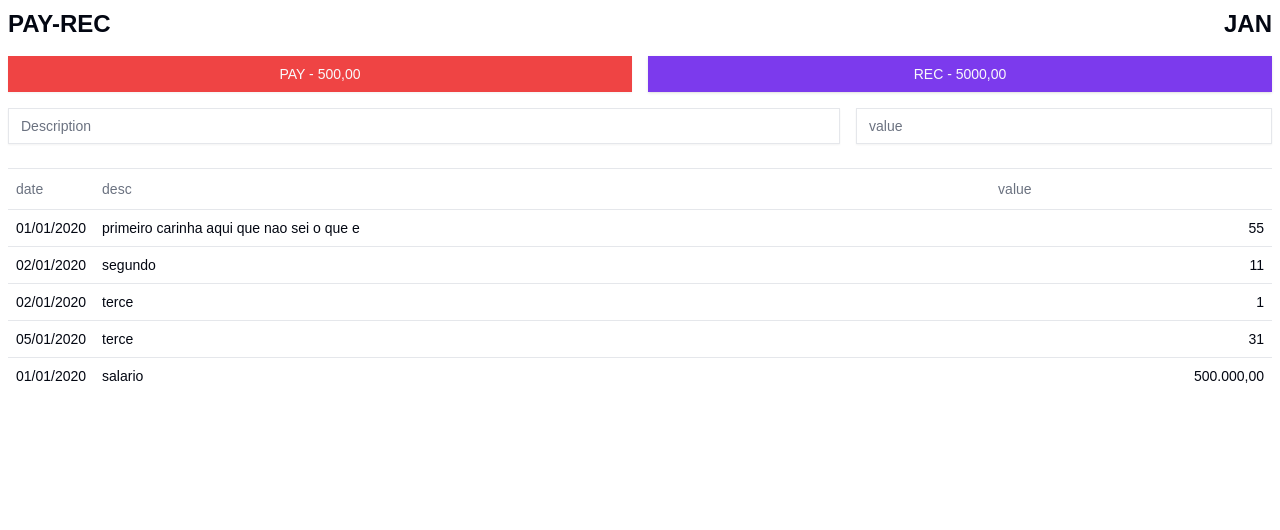
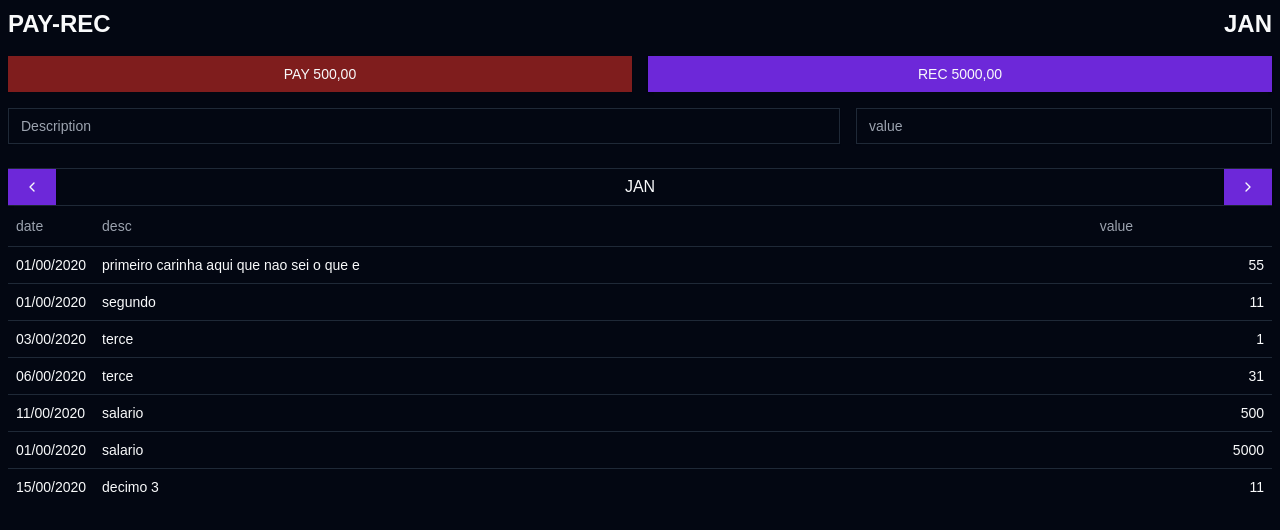
Before and after one commit to jiraspiom/payreceive_web, a Next.js app: page / in a window 1280 px wide. Shown: the top 530 px of the page. Built offline with nearby package versions, Linux system fonts and the light colour scheme.

Commit message:
ajustado

```diff
--- a/package.json
+++ b/package.json
@@ -14,6 +14,7 @@
     "@radix-ui/react-slot": "^1.1.1",
     "class-variance-authority": "^0.7.1",
     "clsx": "^2.1.1",
+    "date-fns": "^4.1.0",
     "lucide-react": "^0.474.0",
     "next": "15.1.6",
     "react": "^19.0.0",
--- a/src/app/globals.css
+++ b/src/app/globals.css
@@ -8,31 +8,30 @@ body {
 
 @layer base {
   :root {
-    --background: 0 0% 100%;
-    --foreground: 224 71.4% 4.1%;
-    --card: 0 0% 100%;
-    --card-foreground: 224 71.4% 4.1%;
-    --popover: 0 0% 100%;
-    --popover-foreground: 224 71.4% 4.1%;
-    --primary: 262.1 83.3% 57.8%;
+    --background: 224 71.4% 4.1%;
+    --foreground: 210 20% 98%;
+    --card: 224 71.4% 4.1%;
+    --card-foreground: 210 20% 98%;
+    --popover: 224 71.4% 4.1%;
+    --popover-foreground: 210 20% 98%;
+    --primary: 263.4 70% 50.4%;
     --primary-foreground: 210 20% 98%;
-    --secondary: 220 14.3% 95.9%;
-    --secondary-foreground: 220.9 39.3% 11%;
-    --muted: 220 14.3% 95.9%;
-    --muted-foreground: 220 8.9% 46.1%;
-    --accent: 220 14.3% 95.9%;
-    --accent-foreground: 220.9 39.3% 11%;
-    --destructive: 0 84.2% 60.2%;
+    --secondary: 215 27.9% 16.9%;
+    --secondary-foreground: 210 20% 98%;
+    --muted: 215 27.9% 16.9%;
+    --muted-foreground: 217.9 10.6% 64.9%;
+    --accent: 215 27.9% 16.9%;
+    --accent-foreground: 210 20% 98%;
+    --destructive: 0 62.8% 30.6%;
     --destructive-foreground: 210 20% 98%;
-    --border: 220 13% 91%;
-    --input: 220 13% 91%;
-    --ring: 262.1 83.3% 57.8%;
-    --radius: 0rem;
-    --chart-1: 12 76% 61%;
-    --chart-2: 173 58% 39%;
-    --chart-3: 197 37% 24%;
-    --chart-4: 43 74% 66%;
-    --chart-5: 27 87% 67%;
+    --border: 215 27.9% 16.9%;
+    --input: 215 27.9% 16.9%;
+    --ring: 263.4 70% 50.4%;
+    --chart-1: 220 70% 50%;
+    --chart-2: 160 60% 45%;
+    --chart-3: 30 80% 55%;
+    --chart-4: 280 65% 60%;
+    --chart-5: 340 75% 55%;
   }
 
   .dark {
--- a/src/components/Financas.tsx
+++ b/src/components/Financas.tsx
@@ -1,3 +1,4 @@
+'use client'
 import {
   Table,
   TableBody,
@@ -8,23 +9,78 @@ import {
 } from './ui/table'
 import { Label } from './ui/label'
 import { Button } from './ui/button'
-import { PlusCircle } from 'lucide-react'
+import { ChevronLeft, ChevronRight } from 'lucide-react'
 import { Input } from './ui/input'
+import { format } from 'date-fns'
+import { useState } from 'react'
 
-const transacoes = [
+type dr = {
+  id: number
+  desc: string
+  value: number
+  date: Date
+}
+
+const despesas: dr[] = [
   {
     id: 1,
     desc: 'primeiro carinha aqui que nao sei o que e',
     value: 55,
-    date: '01/01/2020',
+    date: new Date('01/01/2020'),
   },
-  { id: 2, desc: 'segundo', value: 11, date: '02/01/2020' },
-  { id: 3, desc: 'terce', value: 1, date: '02/01/2020' },
-  { id: 4, desc: 'terce', value: 31, date: '05/01/2020' },
-  { id: 5, desc: 'salario', value: '500.000,00', date: '01/01/2020' },
+  { id: 2, desc: 'segundo', value: 11, date: new Date('2020-01-01') },
+  { id: 3, desc: 'terce', value: 1, date: new Date('2020-01-03') },
+  { id: 4, desc: 'terce', value: 31, date: new Date('2020-01-06') },
+  { id: 5, desc: 'salario', value: 500, date: new Date('2020-01-11') },
+]
+
+const receitas: dr[] = [
+  {
+    id: 1,
+    desc: 'salario',
+    value: 5000,
+    date: new Date('2020-01-01'),
+  },
+  { id: 2, desc: 'decimo 3', value: 11, date: new Date('2020-01-15') },
 ]
 
 export default function Financas() {
+  const [mesBusca, setMesBusca] = useState(0)
+  const currentDate = new Date()
+
+  const mes = navigationMes(currentDate.getMonth(), mesBusca)
+  console.log('mes:', mes)
+
+  const next = () => {
+    setMesBusca(mesBusca + 1)
+  }
+
+  const prev = () => {
+    console.log('cliecdo')
+    setMesBusca(mesBusca - 1)
+  }
+
+  const transacoes = [
+    ...despesas.map(despesa => ({
+      id: despesa.id,
+      desc: despesa.desc,
+      value: despesa.value,
+      date: despesa.date,
+      tipo: 'despesa',
+    })),
+    ...receitas.map(receita => ({
+      id: receita.id,
+      desc: receita.desc,
+      value: receita.value,
+      date: receita.date,
+      tipo: 'receita',
+    })),
+  ]
+
+  const transacoesby = transacoes.sort(
+    (a, b) => new Date(a.date).getTime() + new Date(b.date).getTime()
+  )
+
   return (
     <div>
       <div>
@@ -32,12 +88,12 @@ export default function Financas() {
           <div className="flex justify-between mt-2 gap-4">
             <div className="flex items-center w-full ">
               <Button type="button" variant={'destructive'} className="w-full">
-                <Label>PAY - 500,00</Label>
+                <Label>PAY 500,00</Label>
               </Button>
             </div>
             <div className="flex items-center w-full ">
               <Button type="button" className="w-full">
-                <Label>REC - 5000,00</Label>
+                <Label>REC 5000,00</Label>
               </Button>
             </div>
           </div>
@@ -50,9 +106,18 @@ export default function Financas() {
             </div>
           </div>
         </form>
-
-        <hr className="bg-red-800" />
-        <Table className=" ">
+        <hr className="bg-white" />
+        <div className="flex justify-between">
+          <Button onClick={() => prev()}>
+            <ChevronLeft />
+          </Button>
+          <div className="flex text-center items-center">{mes.name}</div>
+          <Button onClick={() => next()}>
+            <ChevronRight />
+          </Button>
+        </div>
+        <hr className="bg-white" />
+        <Table>
           <TableHeader>
             <TableRow>
               <TableHead className="w-10">date</TableHead>
@@ -61,9 +126,9 @@ export default function Financas() {
             </TableRow>
           </TableHeader>
           <TableBody>
-            {transacoes.map((tra, index) => (
-              <TableRow key={tra.id}>
-                <TableCell>{tra.date}</TableCell>
+            {transacoesby.map((tra, index) => (
+              <TableRow key={Number(index)}>
+                <TableCell>{format(tra.date, 'dd/mm/yyyy')}</TableCell>
                 <TableCell>{tra.desc}</TableCell>
                 <TableCell className="text-end">{tra.value}</TableCell>
               </TableRow>
@@ -74,3 +139,26 @@ export default function Financas() {
     </div>
   )
 }
+
+const monthNames = [
+  'JAN',
+  'FEV',
+  'MAR',
+  'ABR',
+  'MAI',
+  'JUN',
+  'JUL',
+  'AGO',
+  'SET',
+  'OUT',
+  'NOV',
+  'DEZ',
+]
+
+export const navigationMes = (currentMonthIndex: number, direction: number) => {
+  const newIndex =
+    (currentMonthIndex + direction + monthNames.length) % monthNames.length
+
+  return { name: monthNames[newIndex], index: newIndex + 1 }
+  // return newIndex
+}
```
Also changed, not shown: 1 other file (tests, documents, lock files or other folders).
